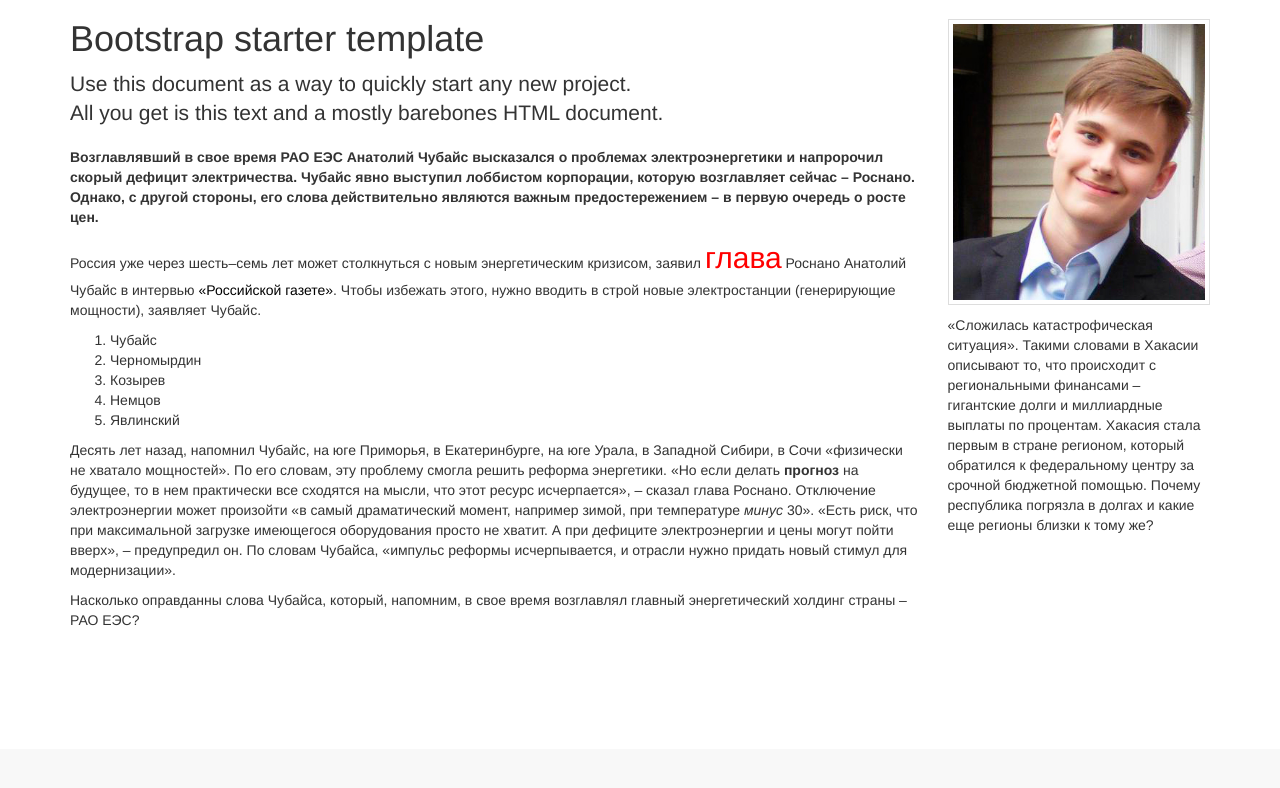
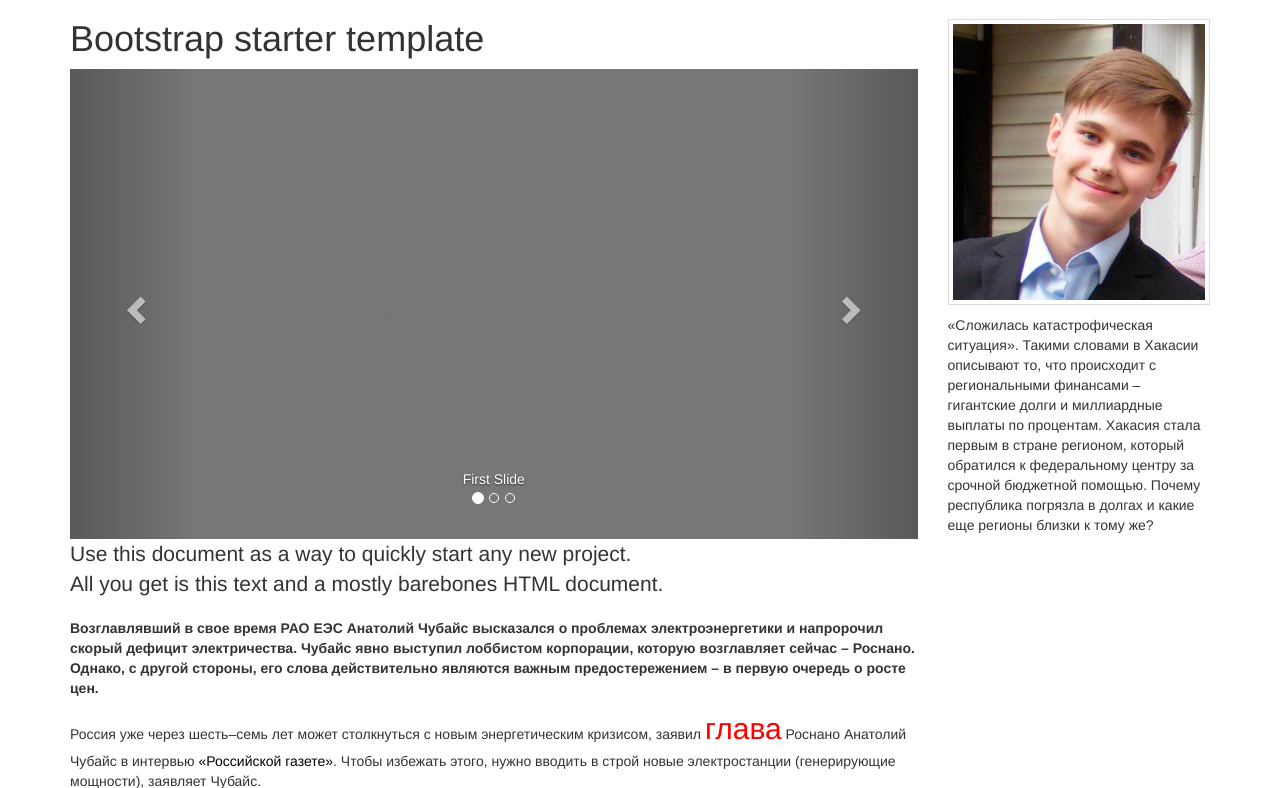
Before and after one commit to vsptima/front, a PHP site: page /design/index.php in a window 1280 px wide. Shown: the part 51-839 px from the top of the page. Before the commit the page ends 677 px from the top, so only its background shows below. Run offline with PHP 8.4, Linux system fonts and the light colour scheme.

Commit message:
Создание файла карусели и подключение его в index.

```diff
--- a/design/index.php
+++ b/design/index.php
@@ -6,9 +6,9 @@ $pageDescription = 'Description '.$pageTitle;
 <div class="row">
     <div class="col-md-9 main">
         <h1>Bootstrap starter template</h1>
+        <?php require_once 'layouts/_carousel.php';?>
         <p class="lead">Use this document as a way to quickly start any new project.<br> All you get is this text and a mostly barebones HTML document.</p>
         <p><strong>Возглавлявший в свое время РАО ЕЭС Анатолий Чубайс высказался о проблемах электроэнергетики и напророчил скорый дефицит электричества. Чубайс явно выступил лоббистом корпорации, которую возглавляет сейчас &ndash; Роснано. Однако, с другой стороны, его слова действительно являются важным предостережением &ndash; в первую очередь о росте цен.</strong></p>
-
         <p>Россия уже через шесть&ndash;семь лет может столкнуться с новым энергетическим кризисом, заявил <span style="color: red" class="glava">глава</span> Роснано Анатолий Чубайс в интервью <a href="https://rg.ru/" style="color: rgb(0, 0, 0);" target="_blank">&laquo;Российской газете&raquo;</a>. Чтобы избежать этого, нужно вводить в строй новые электростанции (генерирующие мощности), заявляет Чубайс.</p>
 
         <ol class="gad">
--- /dev/null
+++ b/design/layouts/_carousel.php
@@ -0,0 +1,40 @@
+<div id="carousel-example-generic" class="carousel slide" data-ride="carousel">
+    <!-- Indicators -->
+    <ol class="carousel-indicators">
+        <li data-target="#carousel-example-generic" data-slide-to="0" class="active"></li>
+        <li data-target="#carousel-example-generic" data-slide-to="1"></li>
+        <li data-target="#carousel-example-generic" data-slide-to="2"></li>
+    </ol>
+
+    <!-- Wrapper for slides -->
+    <div class="carousel-inner" role="listbox">
+        <div class="item active">
+            <img src="./data/slide_1.svg" alt="...">
+            <div class="carousel-caption">
+                First Slide
+            </div>
+        </div>
+        <div class="item">
+            <img src="./data/slide_2.svg" alt="...">
+            <div class="carousel-caption">
+                Second Slide
+            </div>
+        </div>
+        <div class="item">
+            <img src="./data/slide_3.svg" alt="...">
+            <div class="carousel-caption">
+                Third Slide
+            </div>
+        </div>
+    </div>
+
+    <!-- Controls -->
+    <a class="left carousel-control" href="#carousel-example-generic" role="button" data-slide="prev">
+        <span class="glyphicon glyphicon-chevron-left" aria-hidden="true"></span>
+        <span class="sr-only">Previous</span>
+    </a>
+    <a class="right carousel-control" href="#carousel-example-generic" role="button" data-slide="next">
+        <span class="glyphicon glyphicon-chevron-right" aria-hidden="true"></span>
+        <span class="sr-only">Next</span>
+    </a>
+</div>
```
